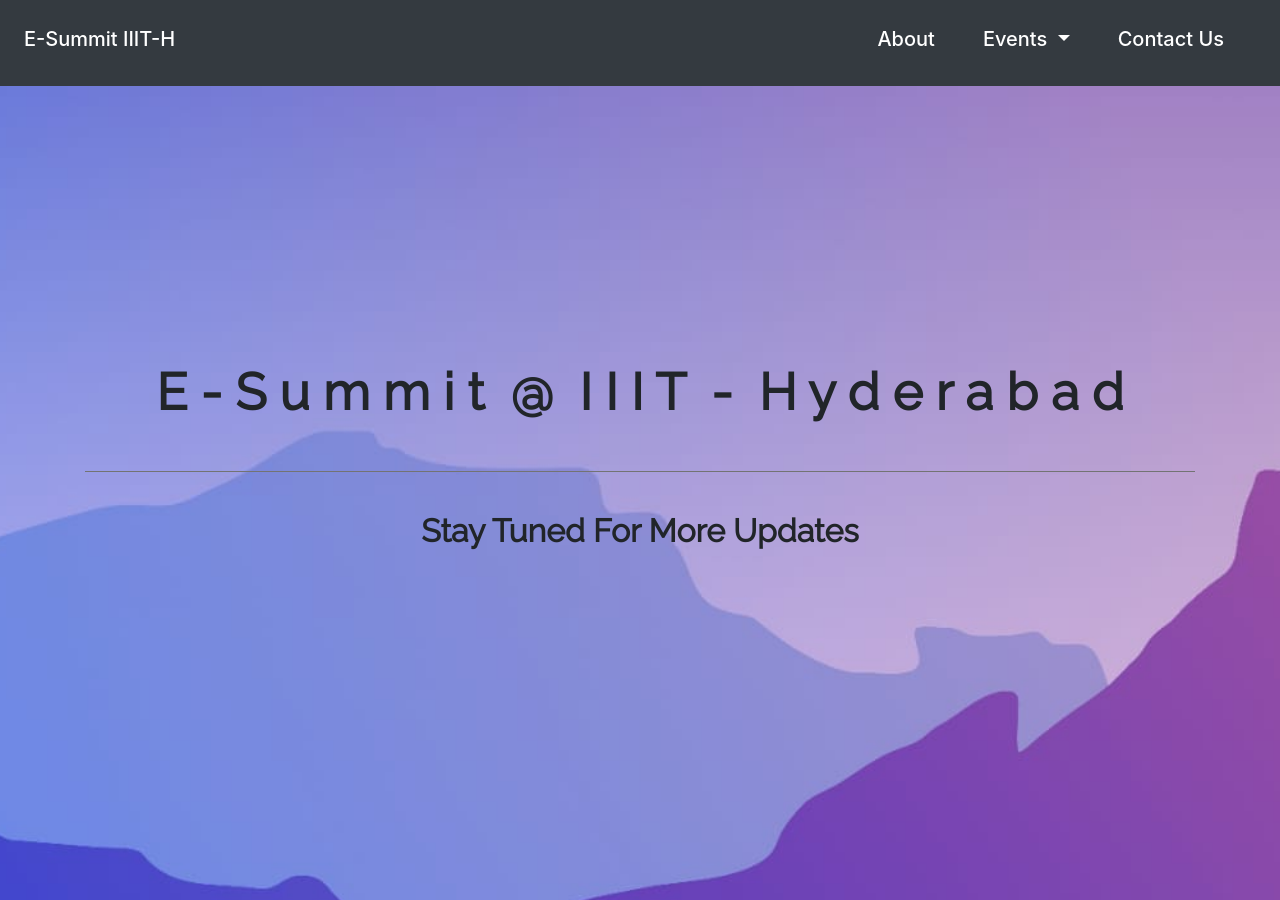
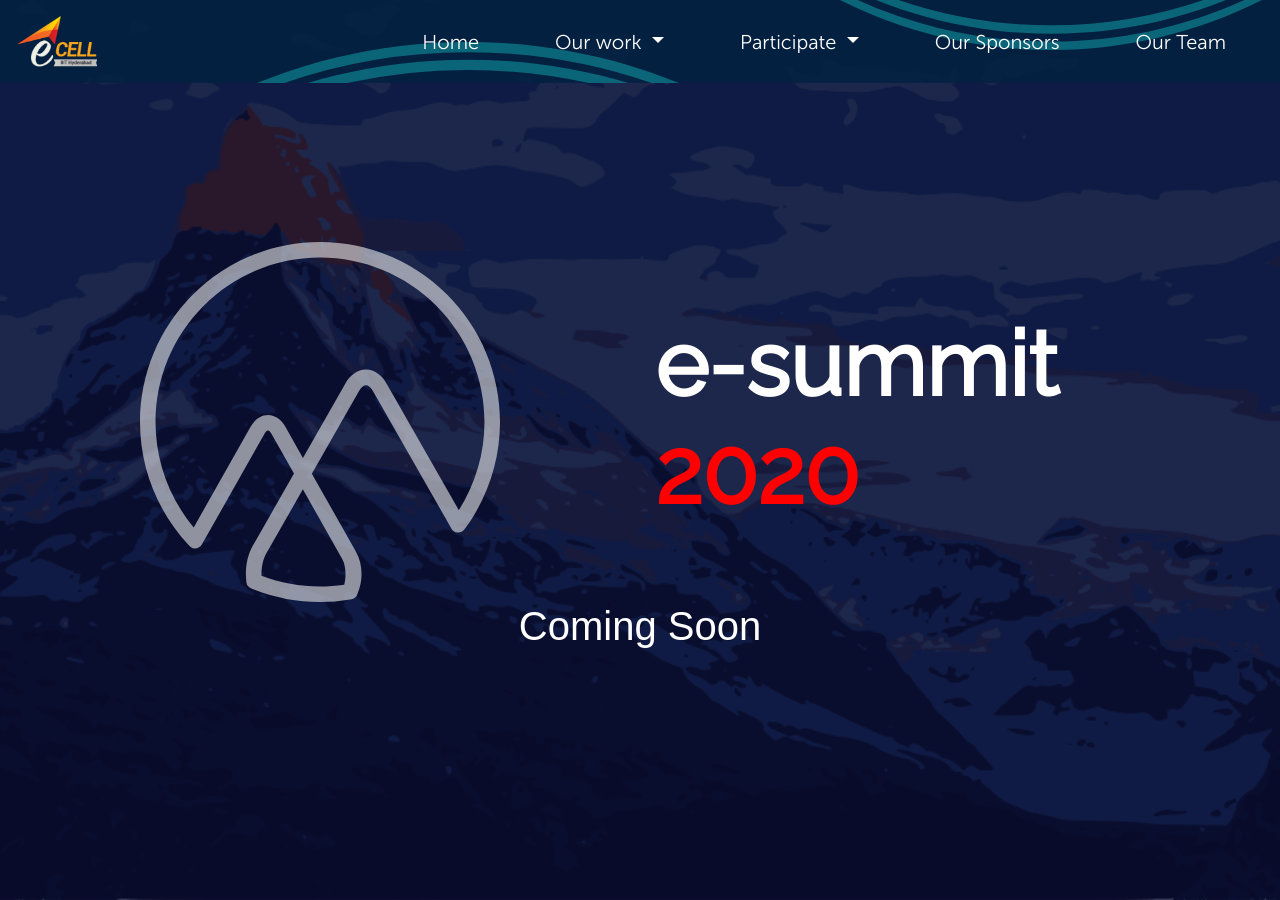
Before and after one commit to IIIT-ECell/website_2019, a Jekyll site: the page built from esummit.md, in a window 1280 px wide and 900 px high. Built offline with Jekyll 4.4.1, drawn with Linux system fonts in a browser that asks for light colours; nearby versions of some CDN libraries; some web fonts are replaced; a script that is not in the unit is left out; some of the changed text lies outside the part shown.

Commit message:
changed everything

```diff
--- a/_layouts/esummit.html
+++ b/_layouts/esummit.html
@@ -1,5 +1,6 @@
 <!DOCTYPE html>
 <html lang="en">
+
 <head>
   <meta charset="UTF-8">
   <meta name="viewport" content="width=device-width, initial-scale=1.0">
@@ -12,48 +13,30 @@
 </head>
 
 <body>
-    <nav class="navbar sticky-top navbar-expand-lg navbar-dark bg-dark p-3">
-        <a class="navbar-brand h5 p-2" href="{{ site.baseurl }}/esummit">E-Summit IIIT-H</a>
-        <button class="navbar-toggler" type="button" data-toggle="collapse" data-target="#navbarSupportedContent" aria-controls="navbarSupportedContent" aria-expanded="false" aria-label="Toggle navigation">
-          <span class="navbar-toggler-icon"></span>
-        </button>
-
-        <div class="collapse navbar-collapse" id="navbarSupportedContent">
-          <ul class="navbar-nav ml-auto mx-3">
-            <li class="nav-item active mx-3">
-              <a class="nav-link h5 p-2" href="#">About <span class="sr-only">(current)</span></a>
-            </li>
-            <li class="nav-item dropdown mx-3">
-                <a class="nav-link p-2 dropdown-toggle bg-dark active h5" href="#" id="navbarDropdown" role="button" data-toggle="dropdown" aria-haspopup="true" aria-expanded="false">
-                    Events
-                </a>
-                <div class="dropdown-menu bg-dark mx-3 h5" aria-labelledby="navbarDropdown">
-                    <a class="dropdown-item p-2 text-white" href="#">Event1</a>
-                    <a class="dropdown-item p-2 text-white" href="#">Event2</a>
-                    <a class="dropdown-item p-2 text-white" href="#">Event3</a>
+  {% include navbar.html %}
+  <div class="overlay">
+    <div class="landing vh-100 d-flex">
+      <div class="container-fluid my-auto">
+        <div class="row d-flex">
+          <div class="col-md-6 my-auto">
+            <!-- <h1>E - S u m m i t &nbsp;@&nbsp; I I I T &nbsp;-&nbsp; H y d e r a b a d</h1> -->
+            <img class="img-fluid" id="esummit-landing-logo" src="/assets/imgs/logos/E-Summit-icon.svg">
           </div>
-            </li>
-                <li class="nav-item active mx-3 h5">
-                    <a class="nav-link p-2" href="#">Contact Us</a>
-                </li>
-          </ul>
+          <div class="col-md-6 my-auto text-white text-left">
+            <h1 class="raleway">e-summit<br><span class="text-red">2020</span></h1>
           </div>
-      </nav>
-<div class="landing">
-    <div class="headertext text-center">
-        <h1>E - S u m m i t &nbsp;@&nbsp; I I I T &nbsp;-&nbsp; H y d e r a b a d</h1>
-        <br>
-        <div class="container">
-            <hr size="8" noshade>
         </div>
-        <br>
-        <h2>Stay Tuned For More Updates</h2>
+        <div class="row d-flex">
+          <div class="col-12 my-auto text-white">
+            <h1>Coming Soon</h1>
+          </div>
+        </div>
+      </div>
+    </div>
+    {% include footer.html %}
   </div>
 
-</div>
-<!--div class="bg-dark">
 
-</div-->
 </body>
 
 </html>
--- a/css/esummit.css
+++ b/css/esummit.css
@@ -1,36 +1,27 @@
-.landing{
-    background: url('../assets/imgs/eventsimages/Esummit-bg.jpeg');
-    height: 920px;
-    max-width: 100%;
+body{
+    background: url('../assets/imgs/back/landscape-3.png');
     background-repeat: no-repeat;
     background-size: cover;
-    display: block;
     background-attachment: fixed;
     background-position: center;
     text-align: center;
-    }
-.headertext{
-        position: relative;
-        z-index: 1000;
-        top: 30%;
+}
+.overlay{
+    background-position: fixed;
+    background-color: rgba(11, 14, 47, 0.8);
+}
+.no-back{
+    background: none;
+}
+.text-red{
+    color: red;
+}
+.raleway{
+    font-family: Raleway;
+    font-size: 10vmin;
+    font-weight: bolder;
 }
 
-h1{
-        font-family: "Raleway",sans-serif;
-        font-size: 4vw;
-        font-weight: bolder;
+#esummit-landing-logo{
+    max-height: 40vmin;
 }
-h2{
-    font-family: "Raleway",sans-serif;
-    font-size: 2.5vw;
-    font-weight: bold;
-}
-.navbar a:hover {
-    background-color:#202020;
-    transition: 0.5s;
-}
-@media only screen and (max-device-width: 1366px) {
-    .landing {
-        background-attachment: scroll;
-    }
-}
```
Also changed, not shown: assets/imgs/back/E-Summit-back.svg (added), assets/imgs/back/landscape-3.png (added), assets/imgs/logos/E-Summit-icon.svg (added). Lines whose indentation alone changed are shown as unchanged.
